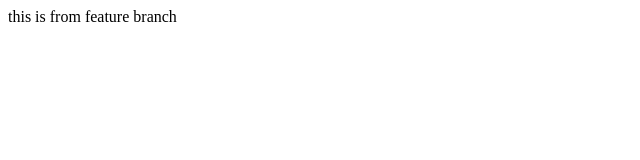
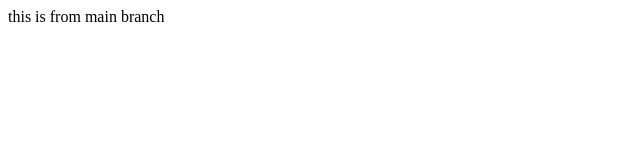
Before and after one commit to rio-rishabhNEU/assignment1, a plain HTML site: page index.html in a window 1280 px wide. Shown: the full height of the page, 0-640 px from the left. Drawn offline with Linux system fonts and the light colour scheme.

Commit message:
from main brancgh

```diff
--- a/index.html
+++ b/index.html
@@ -1,8 +1,8 @@
 <html>
 <head>
 <title>
-Feature Branch
+main Branch
 </title>
 </head>
-<p>this is from feature branch</p>
+<p>this is from main branch</p>
 <html>
```
